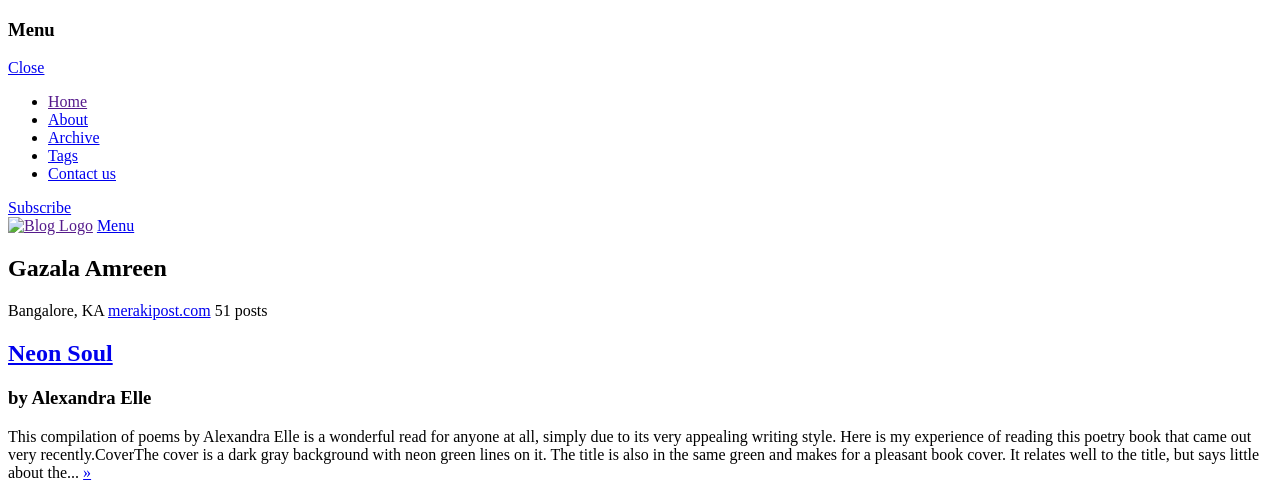
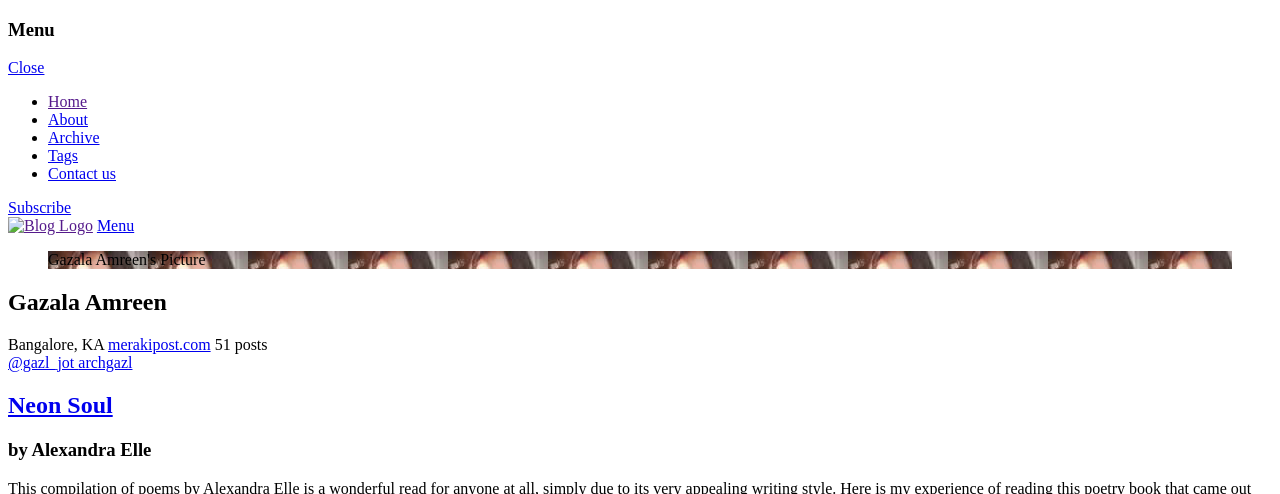
Before and after one commit to studiolampblack/puretypo, a Jekyll site: the page built from author/gazala/index.html, in a window 1280 px wide and 900 px high, cut to the strip 0-494 px from the top of the window. Built offline with Jekyll 4.4.1, drawn with Linux system fonts in a browser that asks for light colours; nearby versions of some CDN libraries; comment, search, counter and statistics services are not loaded.

Commit message:
Add Google Analytics ID, and Gazala's social profile details

```diff
--- a/_config.yml
+++ b/_config.yml
@@ -39,9 +39,9 @@ authors:
     name: gazala
     displayname: Gazala Amreen
     bio:
-    twitter:
-    facebook:
-    image:
+    twitter: gazl_jot
+    facebook: archgazl
+    image: /assets/images/gazala.png
     location: Bangalore, KA
     url: https://www.merakipost.com
     shorturl: merakipost.com
@@ -63,7 +63,7 @@ twitter: merakipost
 
 url: 'http://test.merakipost.com'
 shorturl: 'test.merakipost.com'
-google_analytics:
+google_analytics: 97200314
 disqus: username
 baseurl: /
 tagpage: /tags/
```
